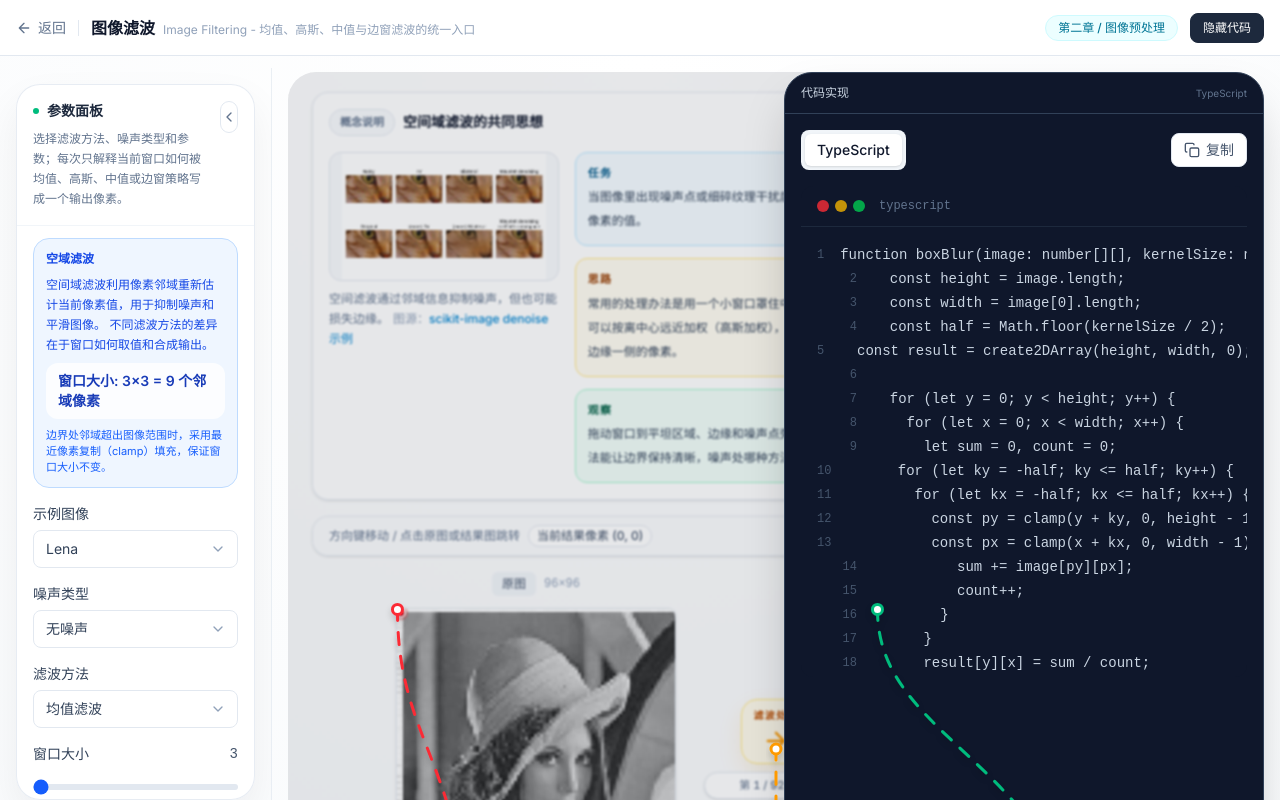
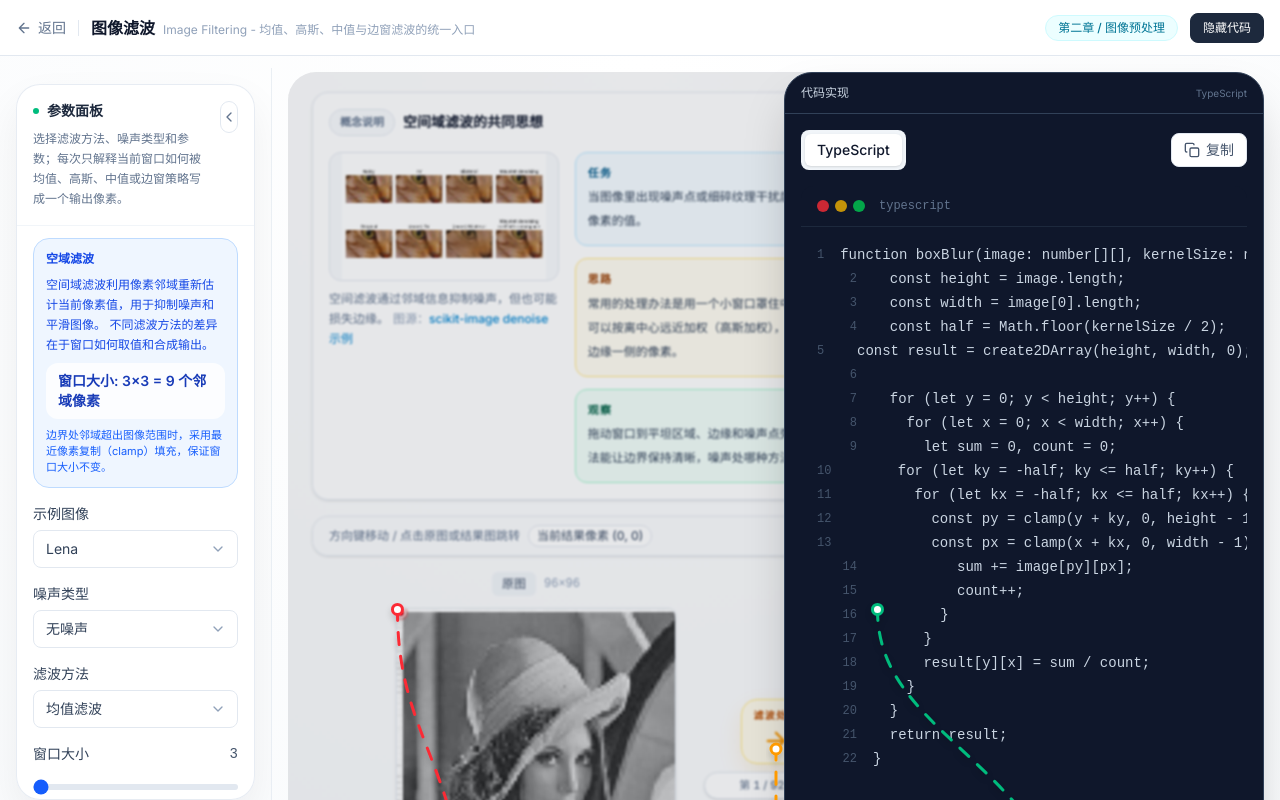
Before and after one commit to WhitePlusMS/Classical-CV-Lab, a Next.js app: page /concepts/blur in a window 1280 px wide. Both pictures are taken after a click on the button "查看代码". Shown: the top 800 px of the page. Built offline with nearby package versions, Linux system fonts and the light colour scheme.

Commit message:
feat(ui): 优化 CodeViewer 自适应高度并禁用水平滚动

```diff
--- a/src/components/CodeViewer.tsx
+++ b/src/components/CodeViewer.tsx
@@ -31,7 +31,7 @@ export default function CodeViewer({
   const lines = currentCode.split('\n');
 
   return (
-    <div className="space-y-4">
+    <div className="h-full flex flex-col gap-4">
       <div className="flex items-center justify-between">
         <div className="flex items-center gap-1 bg-slate-100 rounded-lg p-1">
           {languages.map(lang => (
@@ -72,14 +72,14 @@ export default function CodeViewer({
         </button>
       </div>
 
-      <div className="bg-slate-900 rounded-xl overflow-hidden">
+      <div className="flex-1 flex flex-col overflow-hidden bg-slate-900 rounded-xl">
         <div className="flex items-center gap-1.5 px-4 py-3 border-b border-slate-800">
           <div className="w-3 h-3 rounded-full bg-red-500/80" />
           <div className="w-3 h-3 rounded-full bg-yellow-500/80" />
           <div className="w-3 h-3 rounded-full bg-green-500/80" />
           <span className="ml-2 text-xs text-slate-500 font-mono">{activeLang.toLowerCase()}</span>
         </div>
-        <div className="overflow-auto max-h-[450px]">
+        <div className="flex-1 overflow-y-auto overflow-x-hidden">
           <pre className="text-sm font-mono p-4">
             <code className="text-slate-300">
               {lines.map((line, index) => {
```
